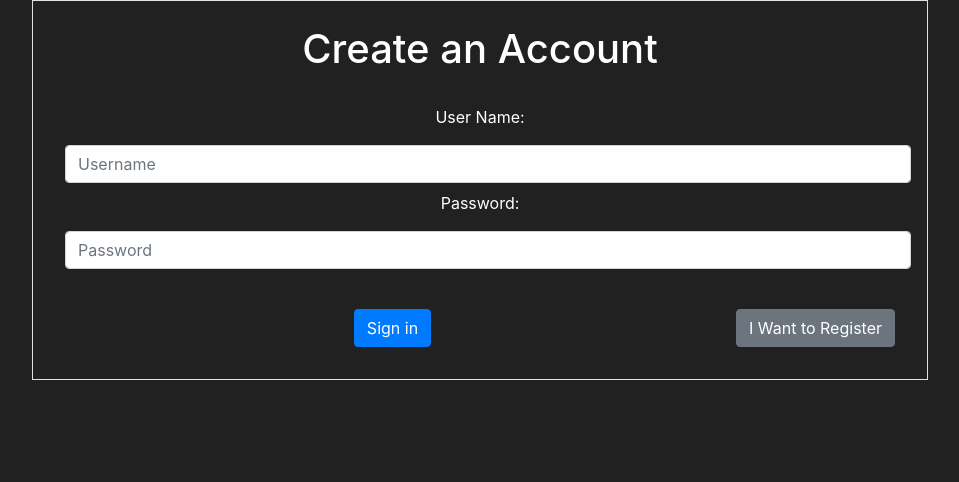
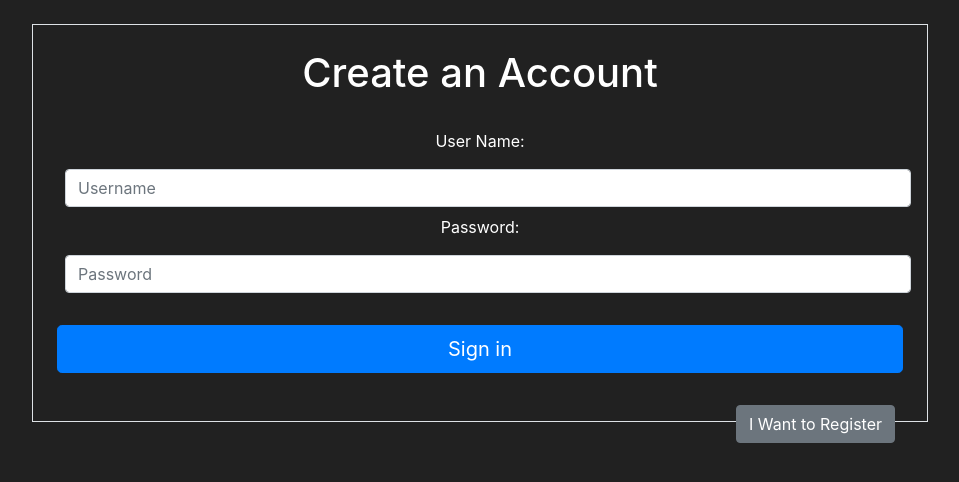
Before and after one commit to miguelbarciela/flaskmarket, a Flask app: page /login in a window 1280 px wide. Shown: the part 56-538 px from the top of the page, without its empty margins (160-1119 px from the left). Run offline with Flask 2, Linux system fonts and the light colour scheme; some libraries are stand-ins or nearby versions.

Commit message:
designed login

```diff
--- a/market/templates/login.html
+++ b/market/templates/login.html
@@ -4,7 +4,7 @@
 {% endblock %}
 
 {% block content%}
-<body class="text-center">
+<body class="text-center"><br>
     <div style="width: 70%" class="container p-4 border">
         <form method="POST" class="form-signin align-center" style="color:white">
             {{ form.hidden_tag() }}
@@ -18,8 +18,9 @@
 
             <br>
 
-            {{form.submit(class="btn btn-primary m-2")}}
-            <a style="float: right" class="btn btn-secondary m-2 " href="/register">I Want to Register</a>
+            {{form.submit(class="btn btn-lg btn-block btn-primary")}}
+            <br>
+            <a style="float: right" class="btn btn-secondary m-2 " href="{{ url_for('register_page') }}">I Want to Register</a>
 
 
             </form>
```
Also changed, not shown: market/templates/register.html (+7 -2 lines).
